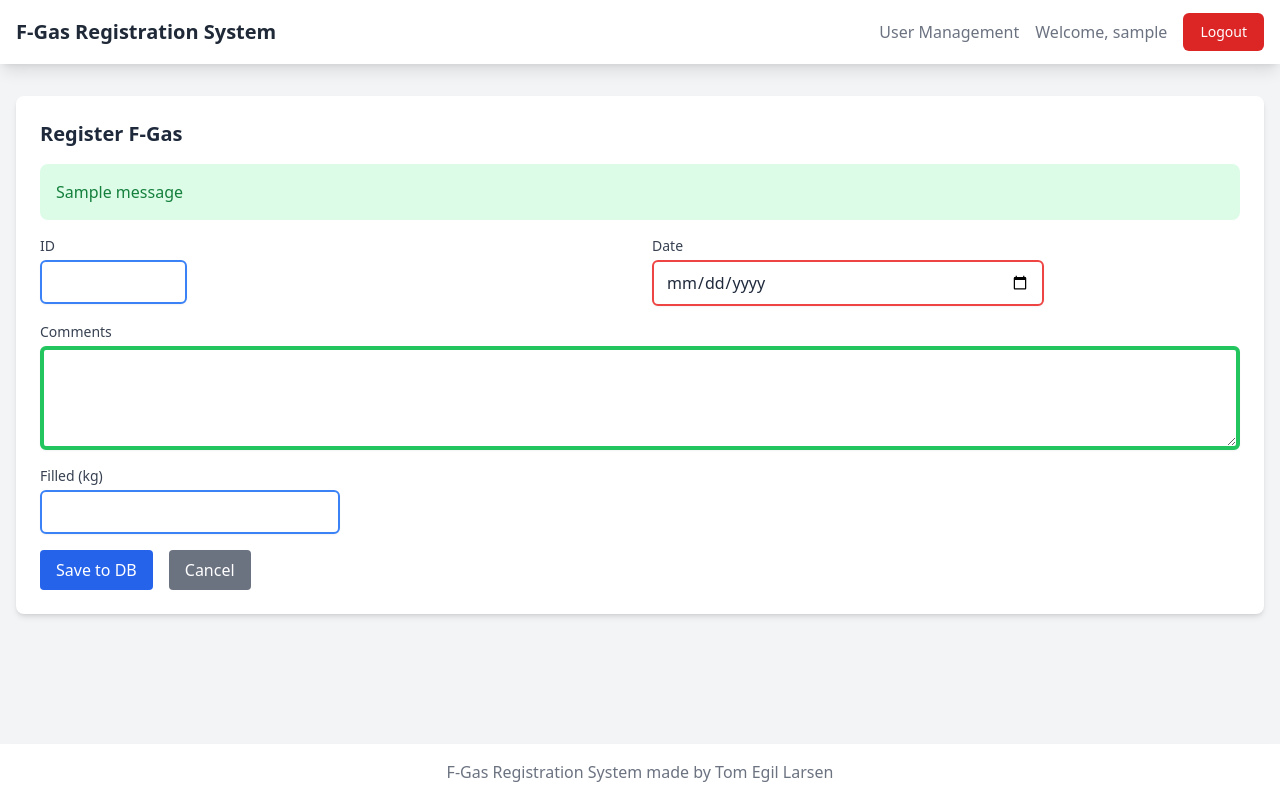
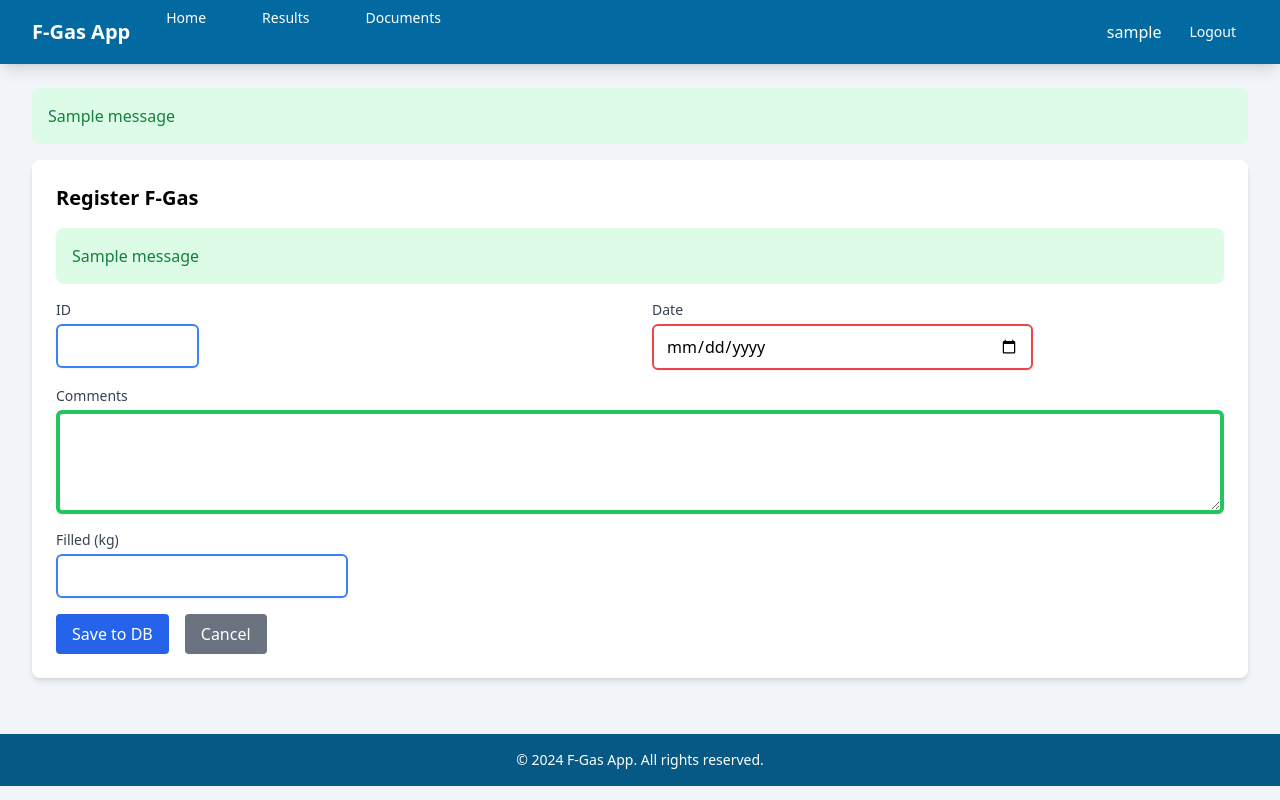
Before and after one commit to snippsat/F-gas-app, a Flask app: page /register in a window 1280 px wide. Run offline with Flask 3, Linux system fonts and the light colour scheme; a user stored in the database is signed in; tables that the repository leaves empty hold one stand-in row (values such as "Sample post"); one stand-in notice (Sample message) is shown; some libraries are stand-ins or nearby versions.

Commit message:
Update color theme with a more visually appealing palette

```diff
--- a/app/templates/base.html
+++ b/app/templates/base.html
@@ -3,7 +3,7 @@
   <head>
     <meta charset="UTF-8" />
     <meta name="viewport" content="width=device-width, initial-scale=1.0" />
-    <title>F-Gas Registration System</title>
+    <title>F-Gas App</title>
     <script src="https://cdn.tailwindcss.com"></script>
     <script>
       tailwind.config = {
@@ -11,42 +11,18 @@
           extend: {
             colors: {
               primary: {
-                50: '#eef2ff',
-                100: '#e0e7ff',
-                200: '#c7d2fe',
-                300: '#a5b4fc',
-                400: '#818cf8',
-                500: '#6366f1',
-                600: '#4f46e5',
-                700: '#4338ca',
-                800: '#3730a3',
-                900: '#312e81',
+                50: '#f0f9ff',
+                100: '#e0f2fe',
+                200: '#bae6fd',
+                300: '#7dd3fc',
+                400: '#38bdf8',
+                500: '#0ea5e9',
+                600: '#0284c7',
+                700: '#0369a1',
+                800: '#075985',
+                900: '#0c4a6e',
               },
               secondary: {
-                50: '#f0fdfa',
-                100: '#ccfbf1',
-                200: '#99f6e4',
-                300: '#5eead4',
-                400: '#2dd4bf',
-                500: '#14b8a6',
-                600: '#0d9488',
-                700: '#0f766e',
-                800: '#115e59',
-                900: '#134e4a',
-              },
-              accent: {
-                50: '#fef2f2',
-                100: '#fee2e2',
-                200: '#fecaca',
-                300: '#fca5a5',
-                400: '#f87171',
-                500: '#ef4444',
-                600: '#dc2626',
-                700: '#b91c1c',
-                800: '#991b1b',
-                900: '#7f1d1d',
-              },
-              dark: {
                 50: '#f8fafc',
                 100: '#f1f5f9',
                 200: '#e2e8f0',
@@ -58,6 +34,18 @@
                 800: '#1e293b',
                 900: '#0f172a',
               },
+              accent: {
+                50: '#fdf4ff',
+                100: '#fae8ff',
+                200: '#f5d0fe',
+                300: '#f0abfc',
+                400: '#e879f9',
+                500: '#d946ef',
+                600: '#c026d3',
+                700: '#a21caf',
+                800: '#86198f',
+                900: '#701a75',
+              },
             },
           },
         },
@@ -65,47 +53,20 @@
     </script>
     <style>
       body {
-        display: flex;
-        flex-direction: column;
-        min-height: 100vh;
-        background-color: #e2e8f0;
-        color: #1e293b;
-      }
-      main {
-        flex: 1;
-      }
-      .break-after-dot {
-        white-space: pre-line;
+        background-color: #f1f5f9;
       }
       .card {
-        background-color: #f1f5f9;
-        border-radius: 0.5rem;
-        box-shadow: 0 4px 6px -1px rgba(0, 0, 0, 0.15), 0 2px 4px -1px rgba(0, 0, 0, 0.08);
-        transition: all 0.2s ease;
-      }
-      .card:hover {
-        box-shadow: 0 10px 15px -3px rgba(0, 0, 0, 0.15), 0 4px 6px -2px rgba(0, 0, 0, 0.1);
+        background-color: #ffffff;
+        box-shadow: 0 1px 3px 0 rgba(0, 0, 0, 0.1), 0 1px 2px 0 rgba(0, 0, 0, 0.06);
       }
       .btn {
-        transition: all 0.2s ease;
+        transition: all 0.2s;
       }
       .btn:hover {
         transform: translateY(-1px);
       }
-      .btn:active {
-        transform: translateY(1px);
-      }
-      table {
-        border-collapse: separate;
-        border-spacing: 0;
-        border-radius: 0.5rem;
-        overflow: hidden;
-      }
-      th {
-        font-weight: 600;
-        text-transform: uppercase;
-        font-size: 0.75rem;
-        letter-spacing: 0.05em;
+      .fade-in {
+        animation: fadeIn 0.5s ease-in;
       }
       @keyframes fadeIn {
         from {
@@ -115,42 +76,49 @@
           opacity: 1;
         }
       }
-      .fade-in {
-        animation: fadeIn 0.3s ease-in-out;
-      }
     </style>
   </head>
-  <body class="bg-gray-100">
-    <nav class="bg-white shadow-lg">
-      <div class="max-w-7xl mx-auto px-4">
+  <body class="min-h-screen bg-secondary-100">
+    <nav class="bg-primary-700 shadow-lg">
+      <div class="max-w-7xl mx-auto px-4 sm:px-6 lg:px-8">
         <div class="flex justify-between h-16">
-          <div class="flex-shrink-0 flex items-center">
-            <a href="{{ url_for('main.index') }}" class="text-xl font-bold text-gray-800"
-              >F-Gas Registration System</a
-            >
+          <div class="flex">
+            <div class="flex-shrink-0 flex items-center">
+              <a href="{{ url_for('main.index') }}" class="text-white text-xl font-bold"
+                >F-Gas App</a
+              >
+            </div>
+            <div class="hidden sm:ml-6 sm:flex sm:space-x-8">
+              <a
+                href="{{ url_for('main.index') }}"
+                class="text-white hover:text-primary-200 px-3 py-2 rounded-md text-sm font-medium"
+                >Home</a
+              >
+              <a
+                href="{{ url_for('main.results') }}"
+                class="text-white hover:text-primary-200 px-3 py-2 rounded-md text-sm font-medium"
+                >Results</a
+              >
+              <a
+                href="{{ url_for('main.documents') }}"
+                class="text-white hover:text-primary-200 px-3 py-2 rounded-md text-sm font-medium"
+                >Documents</a
+              >
+            </div>
           </div>
-          <div class="flex items-center space-x-4">
-            {% if current_user.is_authenticated %} {% if current_user.is_admin %}
-            <a href="{{ url_for('auth.list_users') }}" class="text-gray-500 hover:text-gray-700"
-              >User Management</a
-            >
-            {% endif %}
-            <span class="text-gray-500">Welcome, {{ current_user.username }}</span>
+          <div class="flex items-center">
+            {% if current_user.is_authenticated %}
+            <span class="text-white mr-4">{{ current_user.username }}</span>
             <a
               href="{{ url_for('auth.logout') }}"
-              class="inline-flex items-center px-4 py-2 border border-transparent text-sm font-medium rounded-md text-white bg-red-600 hover:bg-red-700"
+              class="text-white hover:text-primary-200 px-3 py-2 rounded-md text-sm font-medium"
               >Logout</a
             >
             {% else %}
             <a
               href="{{ url_for('auth.login') }}"
-              class="inline-flex items-center px-4 py-2 border border-transparent text-sm font-medium rounded-md text-white bg-blue-600 hover:bg-blue-700"
+              class="text-white hover:text-primary-200 px-3 py-2 rounded-md text-sm font-medium"
               >Login</a
-            >
-            <a
-              href="{{ url_for('auth.register') }}"
-              class="ml-4 inline-flex items-center px-4 py-2 border border-transparent text-sm font-medium rounded-md text-white bg-green-600 hover:bg-green-700"
-              >Register</a
             >
             {% endif %}
           </div>
@@ -158,11 +126,20 @@
       </div>
     </nav>
 
-    <main class="container mx-auto px-4 py-8">{% block content %}{% endblock %}</main>
+    <main class="max-w-7xl mx-auto py-6 sm:px-6 lg:px-8">
+      {% with messages = get_flashed_messages(with_categories=true) %} {% if messages %} {% for
+      category, message in messages %}
+      <div
+        class="mb-4 p-4 rounded-lg {% if category == 'error' %}bg-red-100 text-red-700{% else %}bg-green-100 text-green-700{% endif %}"
+      >
+        {{ message|safe }}
+      </div>
+      {% endfor %} {% endif %} {% endwith %} {% block content %}{% endblock %}
+    </main>
 
-    <footer class="bg-white shadow-lg mt-8">
-      <div class="max-w-7xl mx-auto py-4 px-4">
-        <p class="text-center text-gray-500">F-Gas Registration System made by Tom Egil Larsen</p>
+    <footer class="bg-primary-800 text-white mt-8">
+      <div class="max-w-7xl mx-auto py-4 px-4 sm:px-6 lg:px-8">
+        <p class="text-center text-sm">© 2024 F-Gas App. All rights reserved.</p>
       </div>
     </footer>
   </body>
```
